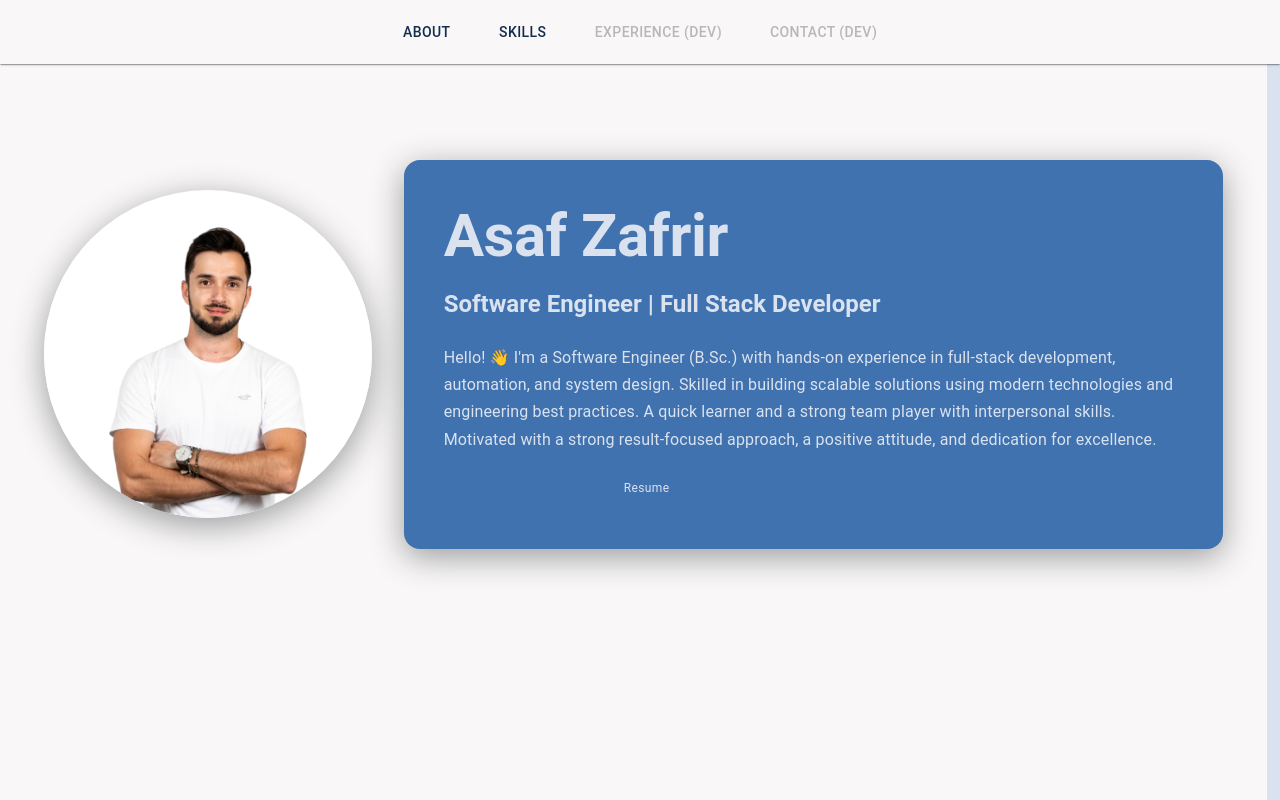
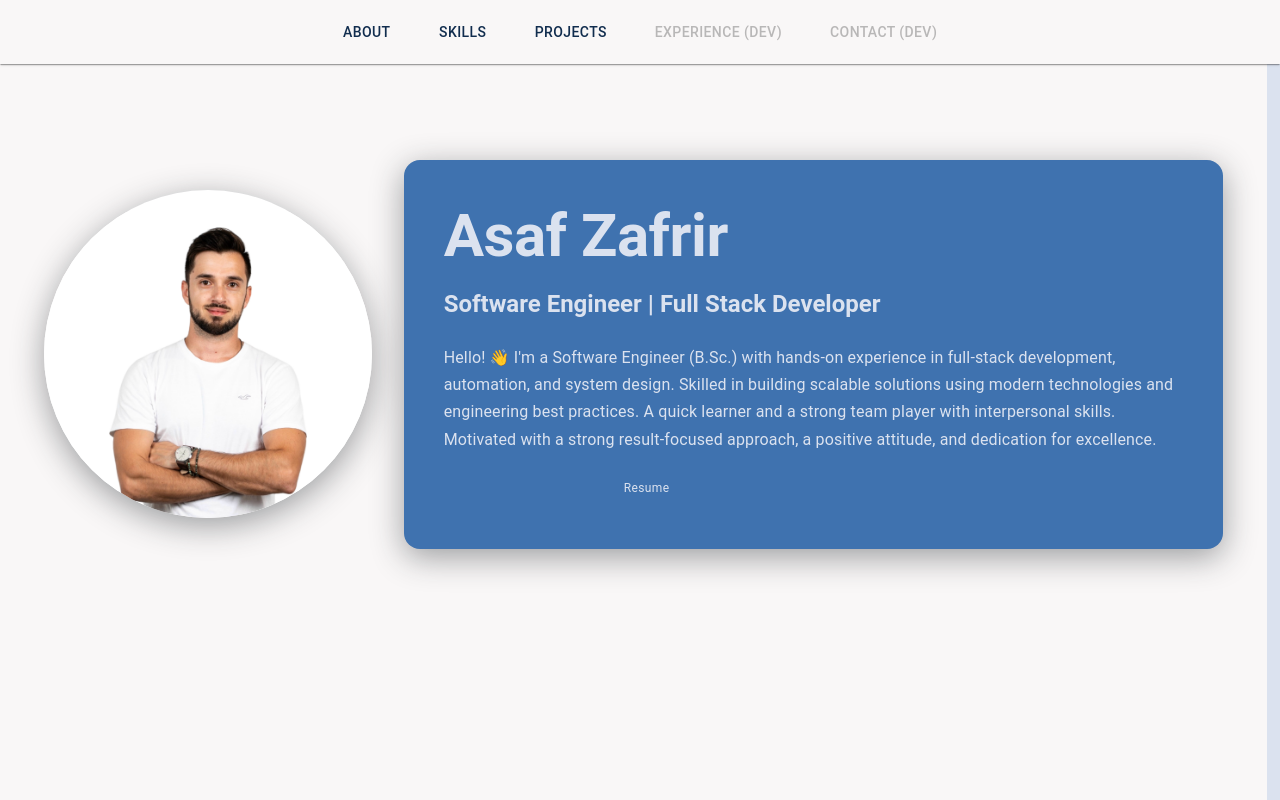
Before and after one commit to asafzaf/web-portfolio, a React (Vite) app in the folder app/: page / in a window 1280 px wide. Shown: the top 800 px of the page. Built offline with nearby package versions, Linux system fonts and the light colour scheme; some icons are missing.

Commit message:
WP-6 - Added Projects to nav bar.

```diff
--- a/app/src/components/NavBar.tsx
+++ b/app/src/components/NavBar.tsx
@@ -19,7 +19,9 @@ import BedtimeIcon from "@mui/icons-material/Bedtime";
 import LanguageIcon from "@mui/icons-material/Language";
 
 interface NavbarProps {
-  onNavigate: (section: "hero" | "skills" | "links") => void;
+  onNavigate: (
+    section: "hero" | "skills" | "projects" | "experience" | "links"
+  ) => void;
 }
 
 const NavBar = ({ onNavigate }: NavbarProps) => {
@@ -42,7 +44,9 @@ const NavBar = ({ onNavigate }: NavbarProps) => {
       (item) => item.label === navLabel
     )?.id;
     if (selectionId) {
-      onNavigate(selectionId as "hero" | "skills" | "links");
+      onNavigate(
+        selectionId as "hero" | "skills" | "projects" | "experience" | "links"
+      );
     }
     handleMenuClose();
   };
--- a/app/src/data/en.json
+++ b/app/src/data/en.json
@@ -7,6 +7,10 @@
       "id": "hero"
     },
     { "label": "Skills", "id": "skills" },
+    {
+      "label": "Projects",
+      "id": "projects"
+    },
     {
       "label": "Experience (Dev)",
       "id": "experience"
--- a/app/src/data/he.json
+++ b/app/src/data/he.json
@@ -7,6 +7,10 @@
       "id": "hero"
     },
     { "label": "מיומנויות", "id": "skills" },
+    {
+      "label": "פרויקטים",
+      "id": "projects"
+    },
     {
       "label": "ניסיון (בפיתוח)",
       "id": "experience"
```
